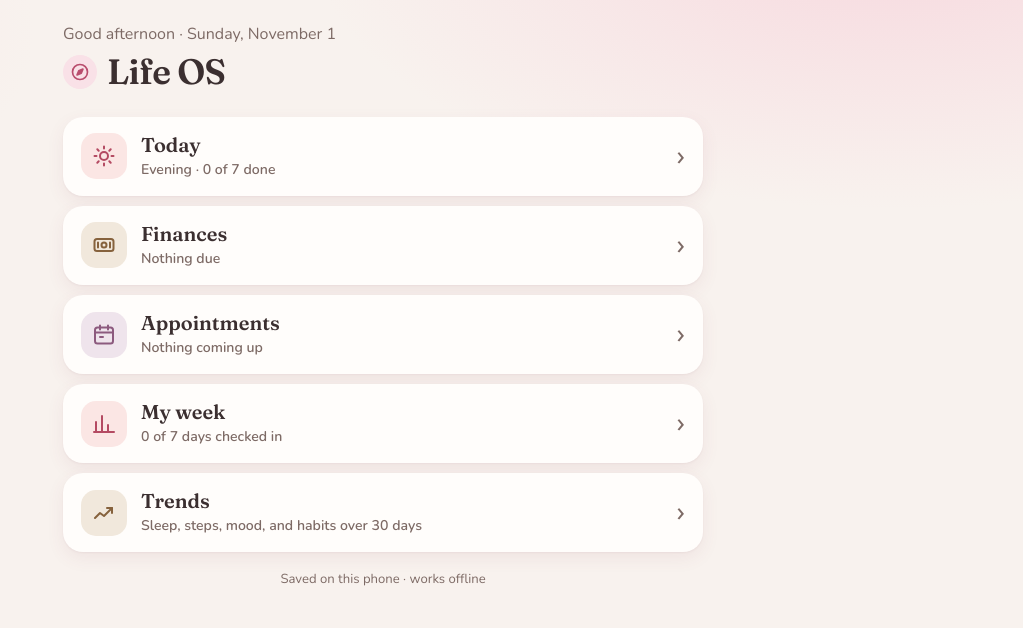
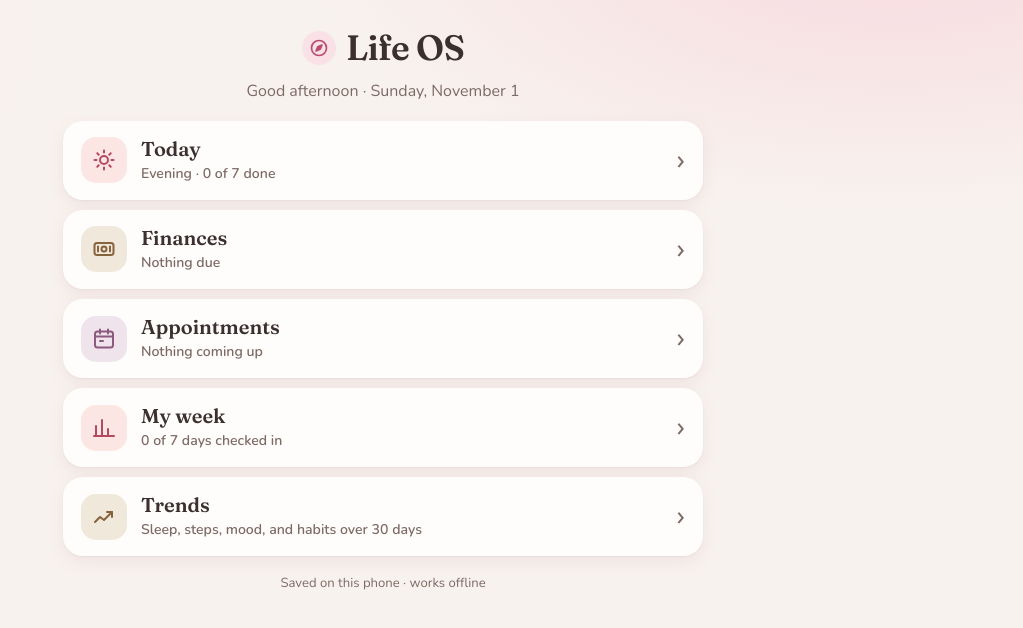
Before and after one commit to taylordcurry-lang/daily-compass, a plain HTML site: page index.html in a window 1280 px wide. Shown: the whole page, without its empty margins (257-1280 px from the left). Drawn offline with nearby package versions, Linux system fonts and the light colour scheme.

Commit message:
Upload Life OS (index.html)

```diff
--- a/index.html
+++ b/index.html
@@ -61,8 +61,8 @@ button { cursor: pointer; }
 .note { font-size: .88rem; }
 .empty { color: var(--muted); font-style: italic; margin: 0; }
 
-header.top { display: flex; flex-wrap: wrap; align-items: end; justify-content: space-between; gap: 10px; }
-.daynav { display: flex; align-items: center; gap: 6px; }
+header.top { display: grid; justify-items: center; text-align: center; gap: 4px; }
+.daynav { display: flex; align-items: center; gap: 6px; margin-left: auto; }
 .daynav b { font-weight: 800; }
 .iconbtn { border: 0; background: var(--surface); box-shadow: var(--shadow); border-radius: 999px; width: 36px; height: 36px; display: grid; place-items: center; font-size: 1.2rem; line-height: 1; color: var(--accent); }
 .iconbtn:disabled { opacity: .3; cursor: default; }
@@ -301,20 +301,18 @@ footer { font-size: .82rem; color: var(--muted); text-align: center; }
 
 <div class="wrap">
   <header class="top">
-    <div>
-      <div class="sub" id="greeting">Hello</div>
-      <h1><span class="mark" aria-hidden="true"><svg viewBox="0 0 24 24" fill="none" stroke="currentColor" stroke-width="2" stroke-linejoin="round"><circle cx="12" cy="12" r="9"/><path d="M15.5 8.5l-2 5-5 2 2-5z" fill="currentColor"/></svg></span>Life OS</h1>
-    </div>
+    <h1><span class="mark" aria-hidden="true"><svg viewBox="0 0 24 24" fill="none" stroke="currentColor" stroke-width="2" stroke-linejoin="round"><circle cx="12" cy="12" r="9"/><path d="M15.5 8.5l-2 5-5 2 2-5z" fill="currentColor"/></svg></span>Life OS</h1>
+    <div class="sub" id="greeting">Hello</div>
+  </header>
+
+  <div class="backbar" id="backbar" hidden>
+    <button class="backbtn" data-tab="home">&lsaquo; Home</button>
+    <h2 id="sectionTitle"></h2>
     <div class="daynav" id="daynav">
       <button class="iconbtn" id="prevDay" aria-label="Previous day">&lsaquo;</button>
       <div><b id="dayLabel">Today</b> <span class="sub num" id="dayDate"></span></div>
       <button class="iconbtn" id="nextDay" aria-label="Next day">&rsaquo;</button>
     </div>
-  </header>
-
-  <div class="backbar" id="backbar" hidden>
-    <button class="backbtn" data-tab="home">&lsaquo; Home</button>
-    <h2 id="sectionTitle"></h2>
   </div>
 
   <!-- HOME: rendered by renderHome() -->
@@ -597,6 +595,7 @@ footer { font-size: .82rem; color: var(--muted); text-align: center; }
     $("#dayDate").textContent = fmt(state.cur, { month: "short", day: "numeric" });
     $("#nextDay").disabled = state.cur >= t;
     $("#daynav").hidden = state.tab !== "today";
+    $("#sectionTitle").hidden = state.tab === "today";
   }
 
   function renderSegs() {
```
